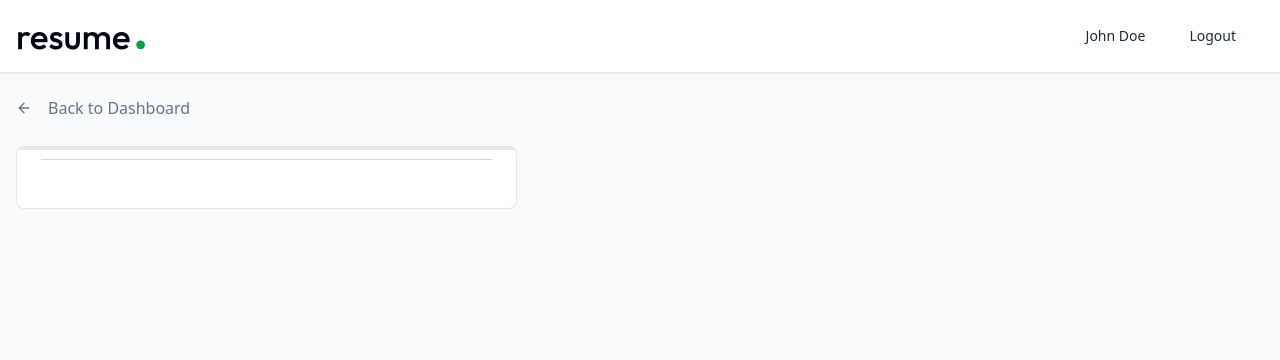
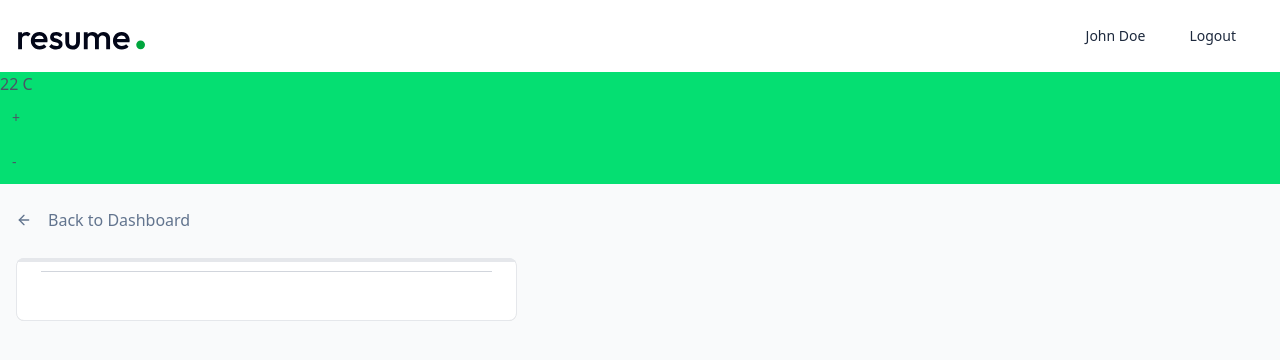
Before and after one commit to Hammadi6289/resume-builder, a React (Vite) app in the folder client/: page /app/builder/1 in a window 1280 px wide. Shown: the top 360 px of the page. Built offline with nearby package versions, Linux system fonts and the light colour scheme.

Commit message:
added some sample data for the jr, Please follow this and delete the state before moving forward

```diff
--- a/client/src/pages/ResumeBuilder.jsx
+++ b/client/src/pages/ResumeBuilder.jsx
@@ -11,7 +11,7 @@ import {
   User,
 } from "lucide-react";
 
-/////2:31:31
+/////2:39:11
 const ResumeBuilder = () => {
   const { resumeId } = useParams();
   const [resumeData, setResumeData] = useState({
@@ -27,6 +27,7 @@ const ResumeBuilder = () => {
     accent_color: "#3B82F6",
     public: false,
   });
+  const [temptest, setTemptest] = useState(22);
 
   const loadExistingResume = async () => {
     const resume = dummyResumeData.find((resume) => resume._id === resumeId);
@@ -56,6 +57,30 @@ const ResumeBuilder = () => {
 
   return (
     <div>
+      {/* added some test data for the control... Please delete the state before moving forward*/}
+      <div className="temp-container text-slate-500 bg-green-400">
+        <div className="temp-meter-display flex items-center font-medium text-gray-600 hover:bg-gray-50 transition-all">
+          {temptest} C
+        </div>
+        <button
+          onClick={() => {
+            setTemptest(temptest + 1);
+          }}
+          className="flex items-center gap-1 p-3 rounded-lg
+                    text-sm font-medium text-gray-600 hover:bg-gray-50 transition-all"
+        >
+          +
+        </button>
+        <button
+          onClick={() => {
+            setTemptest(temptest - 1);
+          }}
+          className="flex items-center gap-1 p-3 rounded-lg
+                    text-sm font-medium text-gray-600 hover:bg-gray-50 transition-all"
+        >
+          -
+        </button>
+      </div>
       <div className="max-w-7xl mx-auto px-4 py-6">
         <Link
           to={"/app"}
```
